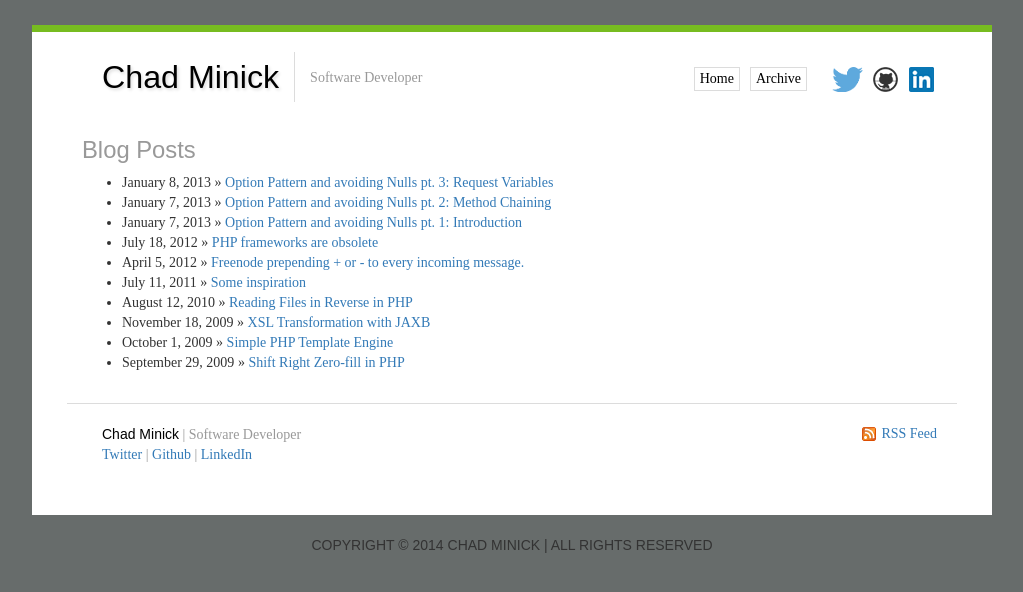
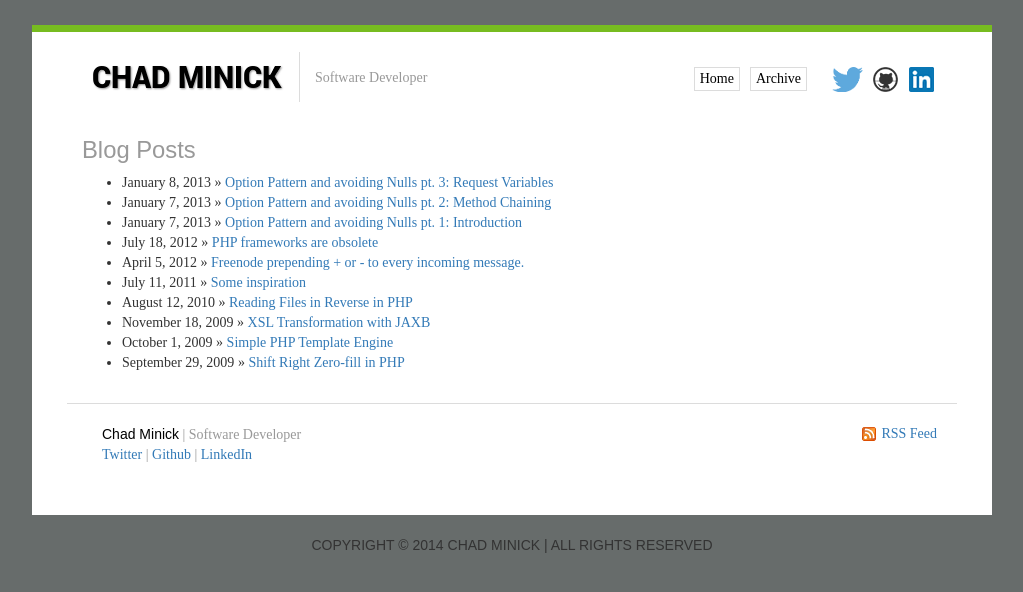
Before and after one commit to cythrawll/chadminick.com, a Jekyll site: the page built from archive.html, in a window 1280 px wide. Shown: the top 592 px of the page, without its empty margins (128-1151 px from the left). Built offline with Jekyll 4.4.1, drawn with Linux system fonts in a browser that asks for light colours; nearby versions of some CDN libraries; some web fonts are replaced; Markdown is read by kramdown in place of the engine named in the settings; comment, search, counter and statistics services are not loaded.

Commit message:
adding logo

```diff
--- a/_drafts/stop-sending-crap-sample-code-to-people-who-want-to-hire-you.html
+++ b/_drafts/stop-sending-crap-sample-code-to-people-who-want-to-hire-you.html
@@ -8,6 +8,8 @@ tags:
 - Java
 ---
 One of the best tools I have as a manager when recruiting new candidates is sample code. You can do great in interviews, have the most shiniest resume, do well on coding tests. But nothing tells me more about you than sample code. I request it out of every candidate that catches my eye. However, there's one problem, people will send you some crappy code. They either don't know better, have no respect for their own code, or think it doesn't matter. Either way it means I no longer will consider you as a candidate.
+
+<!--MORE-->
 
 80% of sample code I see that comes across my desk of potential candidates are so bad I have to throw their resume away. Even though I am pretty desperate for developers, nothing gives me cold feet on hiring than bad sample code. If you are a developer looking for a job, I implore you, STOP and think about what you're sending in. Here are some tips:
 <h3>Do not sent code with obvious vulnerabilities</h3>
--- a/_layouts/default.html
+++ b/_layouts/default.html
@@ -36,7 +36,7 @@
     <div class="row">
         <div class="col-md-8 col-sm-12 col-xs-12">
             <header>
-                <h1 id="brand">Chad Minick</h1>
+                <a href="/"><img id="brand" src="/assets/images/logo.png" alt="Chad Minick"></a>
                 <div id="sub-brand">Software Developer</div>
             </header>
         </div>
--- a/assets/css/main.css
+++ b/assets/css/main.css
@@ -17,7 +17,7 @@ body {
 }
 header {
   height: 50px;
-  padding-left: 20px;
+  padding-left: 10px;
 }
 @media (max-width: 992px) {
   header {
@@ -59,9 +59,6 @@ header {
   }
 }
 #brand {
-  font-size: 2.3em;
-  color: black;
-  text-shadow: 0.05em 0.05em 0.1em #dcdcdc;
   border-right: 1px solid #dcdcdc;
   margin: 0px;
   display: inline-block;
@@ -71,7 +68,6 @@ header {
   vertical-align: middle;
   line-height: 50px;
   height: 50px;
-  font-family: 'Droid Sans', sans-serif;
 }
 #sub-brand {
   font-size: 1em;
--- a/assets/css/main.less
+++ b/assets/css/main.less
@@ -29,7 +29,7 @@ body {
 
 header {
   height: 50px;
-  padding-left: 20px;
+  padding-left: 10px;
   @media (max-width: @screen-sm) {
     padding-left: 0px;
   }
@@ -67,9 +67,6 @@ header {
 }
 
 #brand {
-  font-size: 2.3em;
-  color: black;
-  text-shadow: 0.05em 0.05em 0.1em @gray-lines;
   border-right: 1px solid @gray-lines;
   margin: 0px;
   display: inline-block;
@@ -77,7 +74,6 @@ header {
   float: left;
   margin-bottom: 15px;
   .header-align;
-  .sans;
 }
 
 #sub-brand {
```
Also changed, not shown: other parts of _drafts/stop-sending-crap-sample-code-to-people-who-want-to-hire-you.html (+1 -1 lines), assets/images/logo.png (added), 1 other file.
